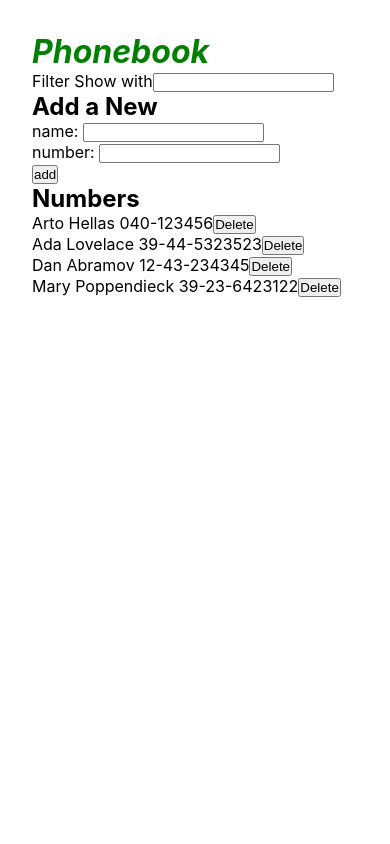
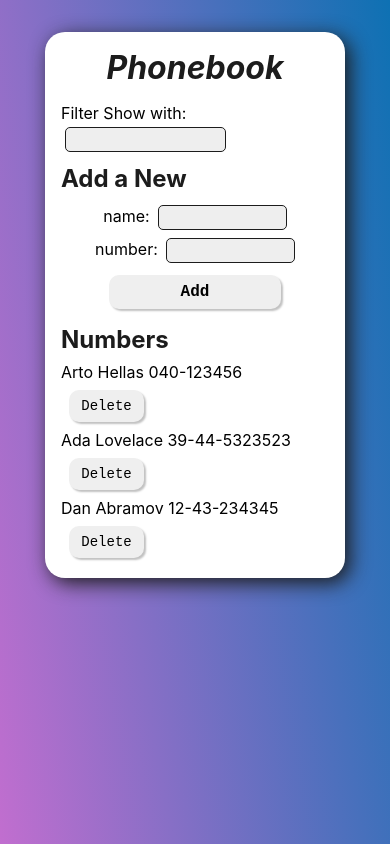
Before and after one commit to dg0397/Fullstackopen-Bootcamp, a React (Create React App) app in the folder part2/phonebook/: page / in a window 390 px wide. Built offline with nearby package versions, Linux system fonts and the light colour scheme; data requests are answered from the project's data file.

Commit message:
2.20*: Phonebook step12

```diff
--- a/part2/phonebook/src/App.js
+++ b/part2/phonebook/src/App.js
@@ -73,6 +73,22 @@ const App = () => {
             );
             setNewName("");
             setNewNumber("");
+          })
+          .catch((error) => {
+            setNotification(
+              `Information of ${changedPerson.name} has already deleted from the server`
+            );
+            setTimeout(() => {
+              setNotification("");
+            }, 5000);
+            setPersons(
+              persons.filter((person) => person.id !== changedPerson.id)
+            );
+            setPeopleToShow(
+              persons.filter((person) => person.id !== changedPerson.id)
+            );
+            setNewName("");
+            setNewNumber("");
           });
       }
     } else {
@@ -110,9 +126,9 @@ const App = () => {
         })
         .catch((error) => {
           setNotification(
-            `${
+            `Information of ${
               peopleToShow.find((person) => person.id === id).name
-            } was already deleted from the server`
+            } has already deleted from the server`
           );
           setTimeout(() => {
             setNotification("");
@@ -132,7 +148,8 @@ const App = () => {
   };
 
   return (
-    <div>
+    <div className="app">
+      <div className="app-content">
         <h1>Phonebook</h1>
         <Notification message={notification} />
         <Filter searchValue={searchValue} handleSearch={handleSearch} />
@@ -150,6 +167,7 @@ const App = () => {
           handleDeletePerson={handleDeletePerson}
         />
       </div>
+    </div>
   );
 };
 
--- a/part2/phonebook/src/components/Filter.jsx
+++ b/part2/phonebook/src/components/Filter.jsx
@@ -4,7 +4,7 @@ const Filter = ({ searchValue, handleSearch }) => {
   return (
     <form>
       <label>
-      Filter Show with
+      Filter Show with:
       <input value={searchValue} onChange={handleSearch} />
       </label>
     </form>
--- a/part2/phonebook/src/components/Notification.jsx
+++ b/part2/phonebook/src/components/Notification.jsx
@@ -2,8 +2,12 @@ import React from 'react'
 
 const Notification = ({message}) => {
     if(!message) return null;
+    const redNotificarion = {
+        backgroundColor : '#c42e1a',
+        boxShadow: "5px 5px 5px #c42e1a"
+    }
     return (
-        <div className = "notification" >
+        <div className = "notification" style={message.includes('deleted')?redNotificarion : null} >
             {message}
         </div>
     )
--- a/part2/phonebook/src/components/PersonForm.jsx
+++ b/part2/phonebook/src/components/PersonForm.jsx
@@ -8,17 +8,20 @@ const PersonForm = ({
   newNumber,
 }) => {
   return (
+    <div className="person-form">
       <form onSubmit={handleSubmit}>
         <div>
-        name: <input value={newName} onChange={handleNameInput} required/>
+          name: <input value={newName} onChange={handleNameInput} required />
         </div>
         <div>
-        number: <input value={newNumber} onChange={handleNumberInput} required/>
+          number:{" "}
+          <input value={newNumber} onChange={handleNumberInput} required />
         </div>
         <div>
-        <button type="submit">add</button>
+          <button type="submit">Add</button>
         </div>
       </form>
+    </div>
   );
 };
 
--- a/part2/phonebook/src/components/Persons.jsx
+++ b/part2/phonebook/src/components/Persons.jsx
@@ -3,7 +3,7 @@ import SinglePerson from "./SinglePerson";
 
 const Persons = ({ peopleToShow,handleDeletePerson }) => {
   return (
-    <div>
+    <div className = "person-list">
       {peopleToShow.map((person) => {
         return <SinglePerson key={person.id} person={person} handleDelete = {()=> handleDeletePerson(person.id)} />;
       })}
--- a/part2/phonebook/src/index.css
+++ b/part2/phonebook/src/index.css
@@ -11,7 +11,10 @@ body {
     sans-serif;
   -webkit-font-smoothing: antialiased;
   -moz-osx-font-smoothing: grayscale;
-  padding: 2rem;
+  padding: 2rem 1rem;
+  background-image: linear-gradient(260deg, #0e71b3 0%, #c16ecf 100%);
+  height: 100vh;
+  width: 100vw;
 }
 
 code {
@@ -20,21 +23,94 @@ code {
 }
 
 h1 {
-  color: green;
+  text-align: center;
+  color: #1c1c1c;
   font-style: italic;
+  margin-bottom: 1rem;
+}
+
+h2{
+  margin: .5rem 0;
+  color: #1c1c1c;
+}
+
+.app{
+  display: flex;
+  flex-direction: column;
+  justify-content: center;
+  align-items: center;
+}
+
+.app-content{
+  width: 80%;
+  max-width: 400px;
+  min-width: 300px;
+  background-color: white;
+  padding: 1rem;
+  border-radius: 20px;
+  box-shadow: 5px 5px 20px #1c1c1c;
+}
+
+.person-form{
+  width: 80%;
+  margin: .5rem auto;
+  display: flex;
+  flex-direction: column;
+  justify-content: center;
+  text-align: center;
+}
+.person-form button{
+  width: 80%;
+  font-size: 16px;
+  font-weight: 600;
+}
+
+.person-list{
+  height: 200px;
+  overflow-y: scroll;
+}
+
+input{
+  margin: .25rem 0;
+  margin-left: .25rem;
+  width: 60%;
+  background-color: #c1c1c146;
+  padding: .25rem;
+  outline: none;
+  box-shadow: none;
+  border:none;
+  border-radius: 5px;
+  border: 1px solid #1c1c1c
 }
 
 .notification{
-  width: 25%;
+  width: 75%;
   padding: .5rem;
-  margin: .8rem 0;
+  margin: .8rem auto;
   color: white;
-  background-color: rgba(0, 175, 0,.7);
+  background-color: #23ae46;
   font-weight: 600;
   font-size: 1.4rem;
   font-family:monospace;
   border-radius: 10px;
   text-align: center;
-  box-shadow: 5px 5px 5px rgba(0, 175, 0,.5);
+  box-shadow: 5px 5px 5px #23ae46;
   transition: all .5s ease;
 }
+
+button{
+  margin: .5rem;
+  width: 75px;
+  padding: .5rem;
+  font-size: 14px;
+  font-family: monospace;
+  border:none;
+  box-shadow: none;
+  border-radius: 10px;
+  box-shadow: 2px 2px 2px #c1c1c1;
+  transition: all .5s ease;
+  outline: none;
+}
+button:hover{
+  box-shadow: none;
+}
```
Lines whose indentation alone changed are shown as unchanged.
